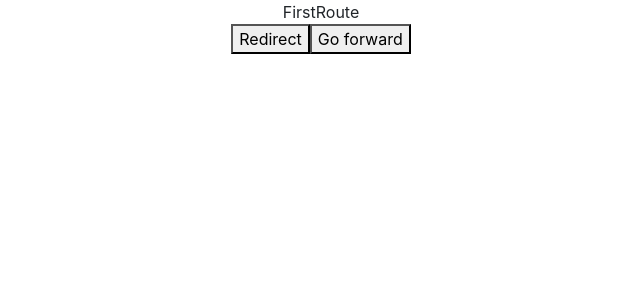
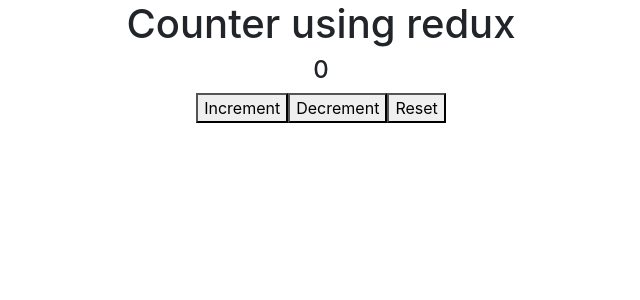
Before and after one commit to ankushk1/oct-21-react, a React (Create React App) app: page / in a window 1280 px wide. Shown: the top 300 px of the page, without its empty margins (319-959 px from the left). Built offline with nearby package versions, Linux system fonts and the light colour scheme.

Commit message:
Redux added

```diff
--- a/package.json
+++ b/package.json
@@ -8,9 +8,13 @@
     "@testing-library/user-event": "^13.5.0",
     "react": "^18.2.0",
     "react-dom": "^18.2.0",
+    "react-redux": "^8.0.2",
     "react-router": "^6.3.0",
     "react-router-dom": "^5.3.0",
     "react-scripts": "5.0.1",
+    "redux": "^4.2.0",
+    "redux-devtools-extension": "^2.13.9",
+    "redux-logger": "^3.0.6",
     "uuid": "^8.3.2",
     "web-vitals": "^2.1.4"
   },
--- a/src/Routes.js
+++ b/src/Routes.js
@@ -5,9 +5,10 @@ import FormComp from "./components/FormComp";
 import UseMemoComp from "./components/UseMemoComp";
 import "./App.css";
 import Navbar from "./components/Navbar";
-import ApiComp from './components/ApiComp';
+import ApiComp from "./components/ApiComp";
 import FirstRoute from "./components/FirstRoute";
 import SecondRoute from "./components/SecondRoute";
+import CounterRedux from "./components/CounterRedux";
 
 const Routes = () => {
   return (
@@ -19,8 +20,8 @@ const Routes = () => {
           <Route path="/use-memo" exact component={UseMemoComp} />
           <Route path="/contact-app" exact component={ContactApp} />
           <Route path="/api" exact component={ApiComp} />
-          <Route path="/" exact component={FirstRoute} />
           <Route path="/second/:id" exact component={SecondRoute} />
+          <Route path="/" exact component={CounterRedux} />
         </Switch>
       </Router>
     </div>
--- /dev/null
+++ b/src/actions/actionsTypes.js
@@ -0,0 +1,3 @@
+export const INCREMENT = "INCREMENT";
+export const DECREMENT = "DECREMENT";
+export const RESET = "RESET";
--- /dev/null
+++ b/src/actions/counterActions.js
@@ -0,0 +1,14 @@
+import { INCREMENT, DECREMENT, RESET } from "./actionsTypes";
+
+
+export const increaseCount = () => ({
+  type: INCREMENT,
+})
+
+export const decreaseCount = () => ({
+  type: DECREMENT,
+})
+
+export const reset = () => ({
+  type: RESET,
+})
--- /dev/null
+++ b/src/components/CounterRedux.js
@@ -0,0 +1,55 @@
+import React from "react";
+import { connect, useDispatch, useSelector } from "react-redux";
+import { decreaseCount, increaseCount, reset } from "../actions/counterActions";
+
+const CounterRedux = (props) => {
+
+  const count = useSelector(state => state.counterData.count)
+  // console.log(props);
+  const dispatch = useDispatch();
+
+  const handleIncrement = () => {
+    // props.incrementCount();
+    dispatch(increaseCount())
+  };
+
+  const handleDecrement = () => {
+    // props.decrementCount();
+    dispatch(decreaseCount())
+
+  };
+
+  const handleReset = () => {
+    // props.resetCount();
+    dispatch(reset())
+  };
+
+  return (
+    <div>
+      <h1>Counter using redux</h1>
+
+      <h4>{count}</h4>
+
+      <button onClick={() => handleIncrement()}>Increment</button>
+      <button onClick={() => handleDecrement()}>Decrement</button>
+      <button onClick={() => handleReset()}>Reset</button>
+    </div>
+  );
+};
+
+// const mapStateToProps = (state) => {
+//   return {
+//     counterState: state.counterData
+//   };
+// };
+
+// const mapDispatchToProps = (dispatch) => {
+//   return {
+//     incrementCount: () => dispatch(increaseCount()),
+//     decrementCount: () => dispatch(decreaseCount()),
+//     resetCount: () => dispatch(reset())
+//   };
+// };
+
+// export default connect(mapStateToProps, mapDispatchToProps)(CounterRedux);
+export default CounterRedux;
--- /dev/null
+++ b/src/reducers/counterReducer.js
@@ -0,0 +1,18 @@
+import { DECREMENT, INCREMENT, RESET } from "../actions/actionsTypes";
+
+const initialState = {
+  count: 0
+};
+
+export default function counterReducer(state = initialState, action) {
+  switch (action.type) {
+    case INCREMENT:
+      return { ...state, count: state.count + 1 };
+    case DECREMENT:
+      return { ...state, count: state.count - 1 };
+    case RESET:
+      return { ...state, count: 0 };
+    default :
+      return state
+  }
+}
--- /dev/null
+++ b/src/store.js
@@ -0,0 +1,12 @@
+import { createStore, combineReducers, applyMiddleware} from "redux";
+import counterReducer from "./reducers/counterReducer";
+import logger from 'redux-logger';
+import { composeWithDevTools } from 'redux-devtools-extension';
+
+const reducers = combineReducers({
+  counterData: counterReducer
+});
+
+const store = createStore(reducers, composeWithDevTools(applyMiddleware(logger)));
+
+export default store;
```
Also changed, not shown: src/index.js (+12 -9 lines), 1 other file (tests, documents, lock files or other folders).
